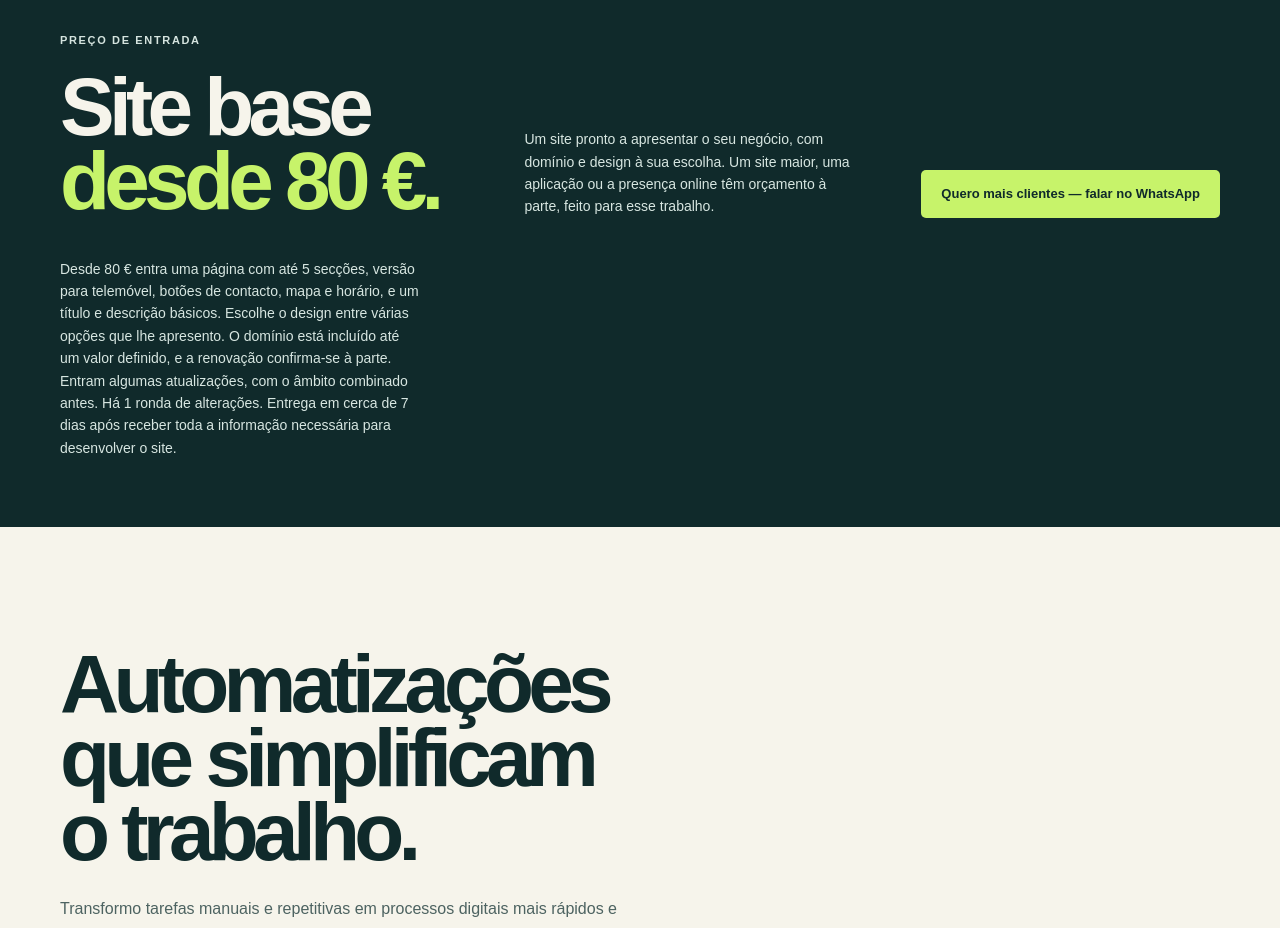
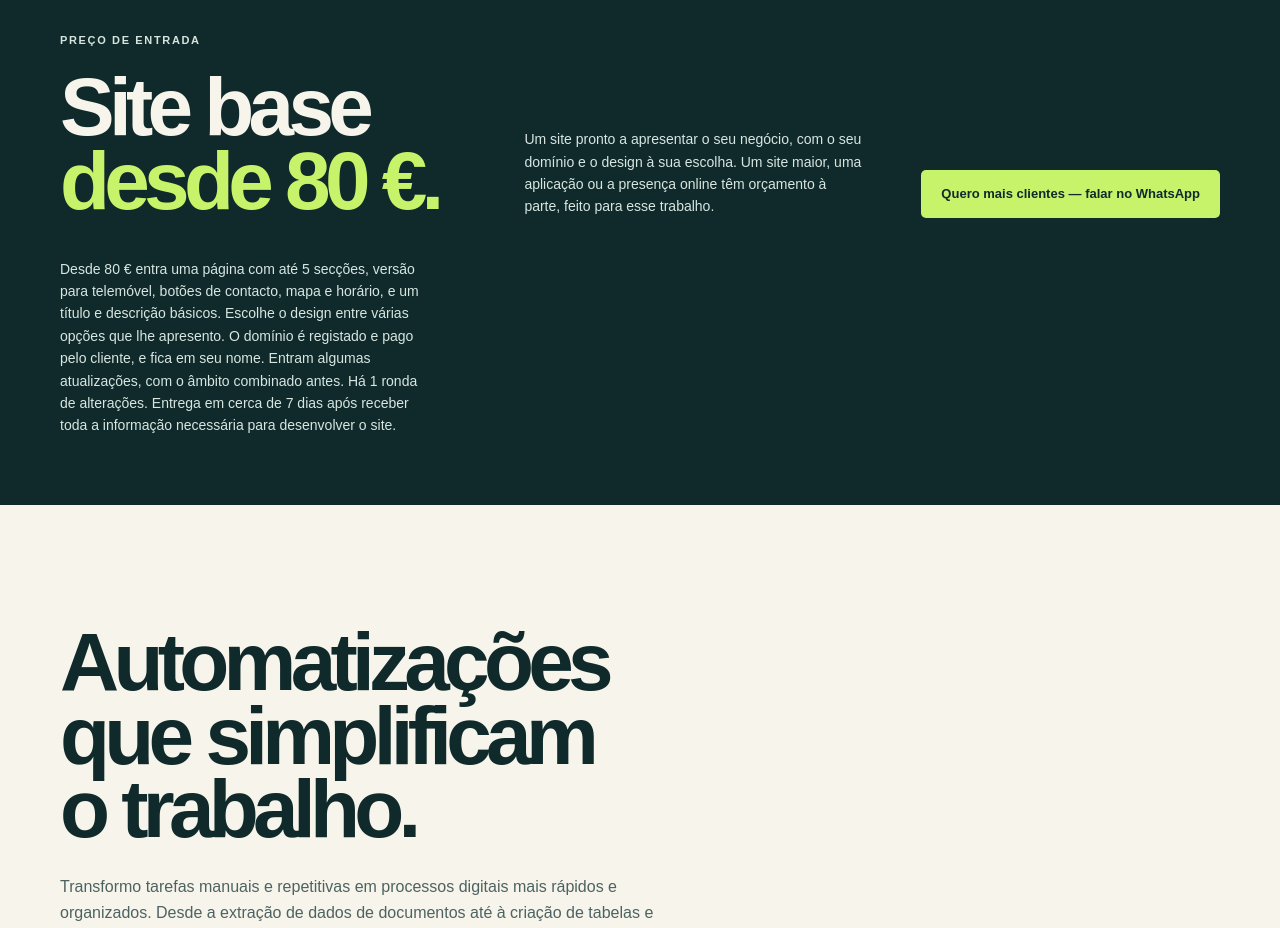
Before and after one commit to wizzynoise/gomes-digital-arouca, a plain HTML site: page servicos.html in a window 1280 px wide. Shown: the part 960-1888 px from the top of the page. Drawn offline with Linux system fonts and the light colour scheme.

Commit message:
Copy: domain is registered and paid by the client (80 € base site)

```diff
--- a/assets/bibo-widget.js
+++ b/assets/bibo-widget.js
@@ -20,11 +20,11 @@
     ? 'Olá. Sou o Bibo, da Gomes IA Digital. Esta página mostra um trabalho da Gomes IA Digital.'
     : 'Olá. Sou o Bibo, da Gomes IA Digital. Sites e ferramentas para o seu negócio receber mais contactos, em Portugal. O site base é desde 80 €. Escolha um assunto.';
   var topics = {
-    site: ['Quero um website', 'O site base é desde 80 €: uma página com até 5 secções, versão para telemóvel, botões de contacto, mapa e horário, e título e descrição básicos. Escolhe o design entre várias opções. O domínio está incluído até um valor definido, e a renovação confirma-se à parte. Entram algumas atualizações, com o âmbito combinado antes. Há 1 ronda de alterações. Entrega em cerca de 7 dias após receber toda a informação necessária para desenvolver o site. Um site maior ou uma aplicação tem orçamento próprio.', [['Preços', '#preco'], ['Trabalhos', '/trabalhos'], ['Automatizações', '#automatizacoes']]],
+    site: ['Quero um website', 'O site base é desde 80 €: uma página com até 5 secções, versão para telemóvel, botões de contacto, mapa e horário, e título e descrição básicos. Escolhe o design entre várias opções. O domínio é registado e pago pelo cliente, e fica em seu nome. Entram algumas atualizações, com o âmbito combinado antes. Há 1 ronda de alterações. Entrega em cerca de 7 dias após receber toda a informação necessária para desenvolver o site. Um site maior ou uma aplicação tem orçamento próprio.', [['Preços', '#preco'], ['Trabalhos', '/trabalhos'], ['Automatizações', '#automatizacoes']]],
     trabalhos: ['Ver trabalhos', 'Sites no ar: SjGomes e 7Jardins. Em desenvolvimento: PainelLog e Foto para Excel. Há também conceitos de design, que não são clientes.', [['Trabalhos', '/trabalhos'], ['SjGomes', 'https://sjgomes.sjgomesarouca.workers.dev'], ['7Jardins', 'https://7jardins26.vercel.app/'], ['PainelLog', '/painellog']]],
     portfolio: ['Ver trabalhos no ar', '7Jardins e SjGomes já estão no ar. O PainelLog ainda está em desenvolvimento e os ecrãs mostram dados de exemplo.', [['7Jardins', 'https://7jardins26.vercel.app/'], ['SjGomes', 'https://sjgomes.sjgomesarouca.workers.dev'], ['Trabalhos', '/trabalhos'], ['PainelLog', '/painellog']]],
     ajuda: ['Ajuda com tecnologia em Arouca', 'Computadores, telemóveis, cópias de segurança, segurança e explicações, também para quem está a aprender. O diagnóstico é gratuito. Paga só o tempo a resolver. A deslocação em Arouca não se cobra. No resto de Portugal, a ajuda pode ser à distância.', [['Assistência', '/servicos#assistencia'], ['WhatsApp', 'wa']]],
-    custo: ['Quanto custa?', 'O site base é desde 80 €. Escolhe o design entre várias opções. O domínio está incluído até um valor definido, e a renovação confirma-se à parte. Entram algumas atualizações, com o âmbito combinado antes. Há 1 ronda de alterações. Entrega em cerca de 7 dias após receber toda a informação necessária para desenvolver o site. Projetos maiores, aplicações e a presença online têm orçamento próprio. Na assistência, o diagnóstico é gratuito e cobra-se só o tempo a resolver.', [['Preços', '#preco'], ['WhatsApp', 'wa']]],
+    custo: ['Quanto custa?', 'O site base é desde 80 €. Escolhe o design entre várias opções. O domínio é registado e pago pelo cliente, e fica em seu nome. Entram algumas atualizações, com o âmbito combinado antes. Há 1 ronda de alterações. Entrega em cerca de 7 dias após receber toda a informação necessária para desenvolver o site. Projetos maiores, aplicações e a presença online têm orçamento próprio. Na assistência, o diagnóstico é gratuito e cobra-se só o tempo a resolver.', [['Preços', '#preco'], ['WhatsApp', 'wa']]],
     pedro: ['Falar com o Pedro', 'Pode falar com o Pedro Gomes pelo WhatsApp ou por e-mail.', [['WhatsApp', 'wa'], ['E-mail', 'mail']]]
   };
   var order = ['site', 'trabalhos', 'portfolio', 'ajuda', 'custo', 'pedro', 'reset'];
--- a/servicos.html
+++ b/servicos.html
@@ -86,9 +86,9 @@ if (location.hostname.endsWith('github.io')) {
 <p class="eyebrow">Preço de entrada</p>
 <h2>Site base<br><span>desde <span class="keep">80&nbsp;€.</span></span></h2>
 </div>
-<p>Um site pronto a apresentar o seu negócio, com domínio e design à sua escolha. Um site maior, uma aplicação ou a presença online têm orçamento à parte, feito para esse trabalho.</p>
+<p>Um site pronto a apresentar o seu negócio, com o seu domínio e o design à sua escolha. Um site maior, uma aplicação ou a presença online têm orçamento à parte, feito para esse trabalho.</p>
 <a class="button button-lime" href="https://wa.me/message/5VB7SV74VVEKE1" target="_blank" rel="noopener">Quero mais clientes — falar no WhatsApp</a>
-<p class="price-scope">Desde 80 € entra uma página com até 5 secções, versão para telemóvel, botões de contacto, mapa e horário, e um título e descrição básicos. Escolhe o design entre várias opções que lhe apresento. O domínio está incluído até um valor definido, e a renovação confirma-se à parte. Entram algumas atualizações, com o âmbito combinado antes. Há 1 ronda de alterações. Entrega em cerca de 7 dias após receber toda a informação necessária para desenvolver o site.</p>
+<p class="price-scope">Desde 80 € entra uma página com até 5 secções, versão para telemóvel, botões de contacto, mapa e horário, e um título e descrição básicos. Escolhe o design entre várias opções que lhe apresento. O domínio é registado e pago pelo cliente, e fica em seu nome. Entram algumas atualizações, com o âmbito combinado antes. Há 1 ronda de alterações. Entrega em cerca de 7 dias após receber toda a informação necessária para desenvolver o site.</p>
 </section>
 
 <section class="section automations" id="automatizacoes">
```
Also changed, not shown: index.html (+5 -5 lines).
